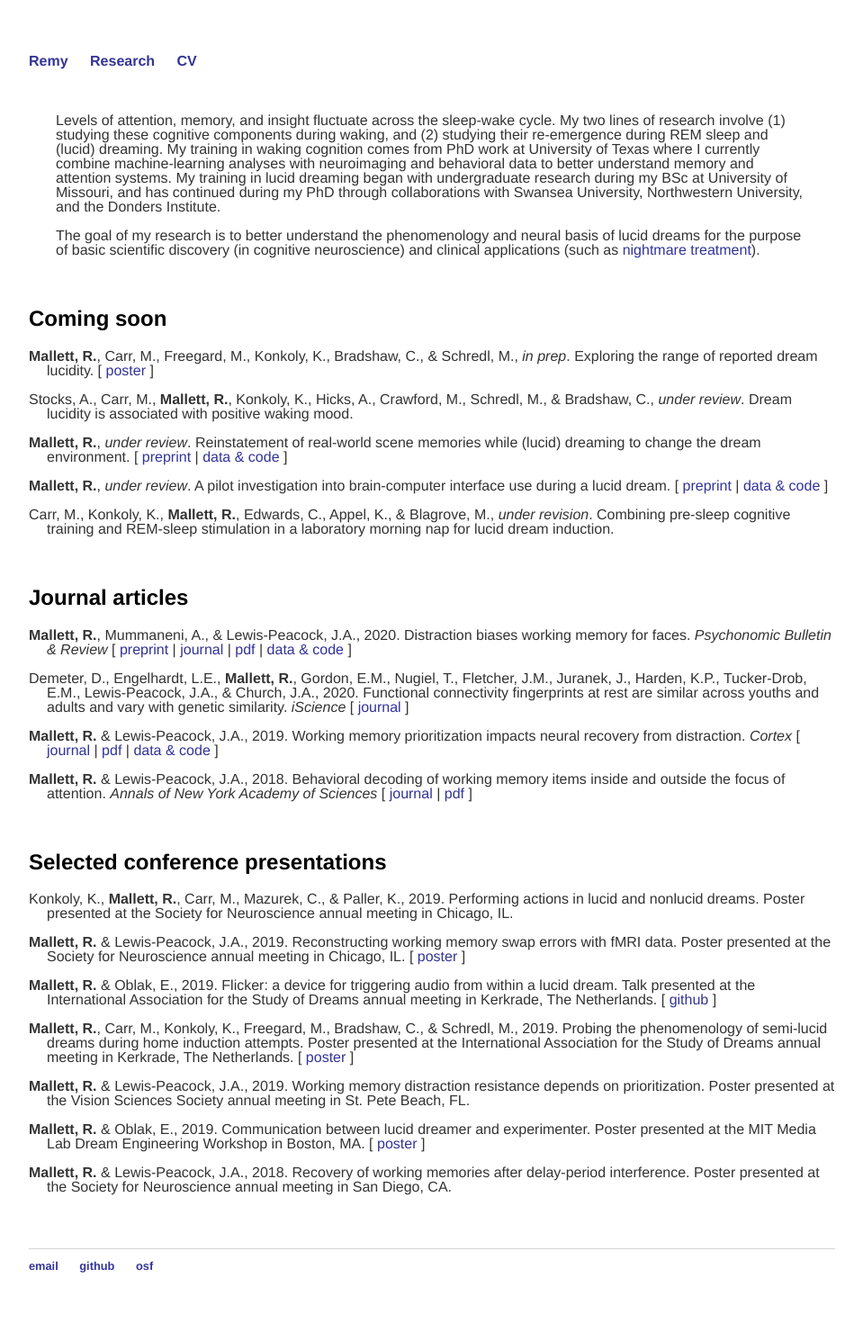
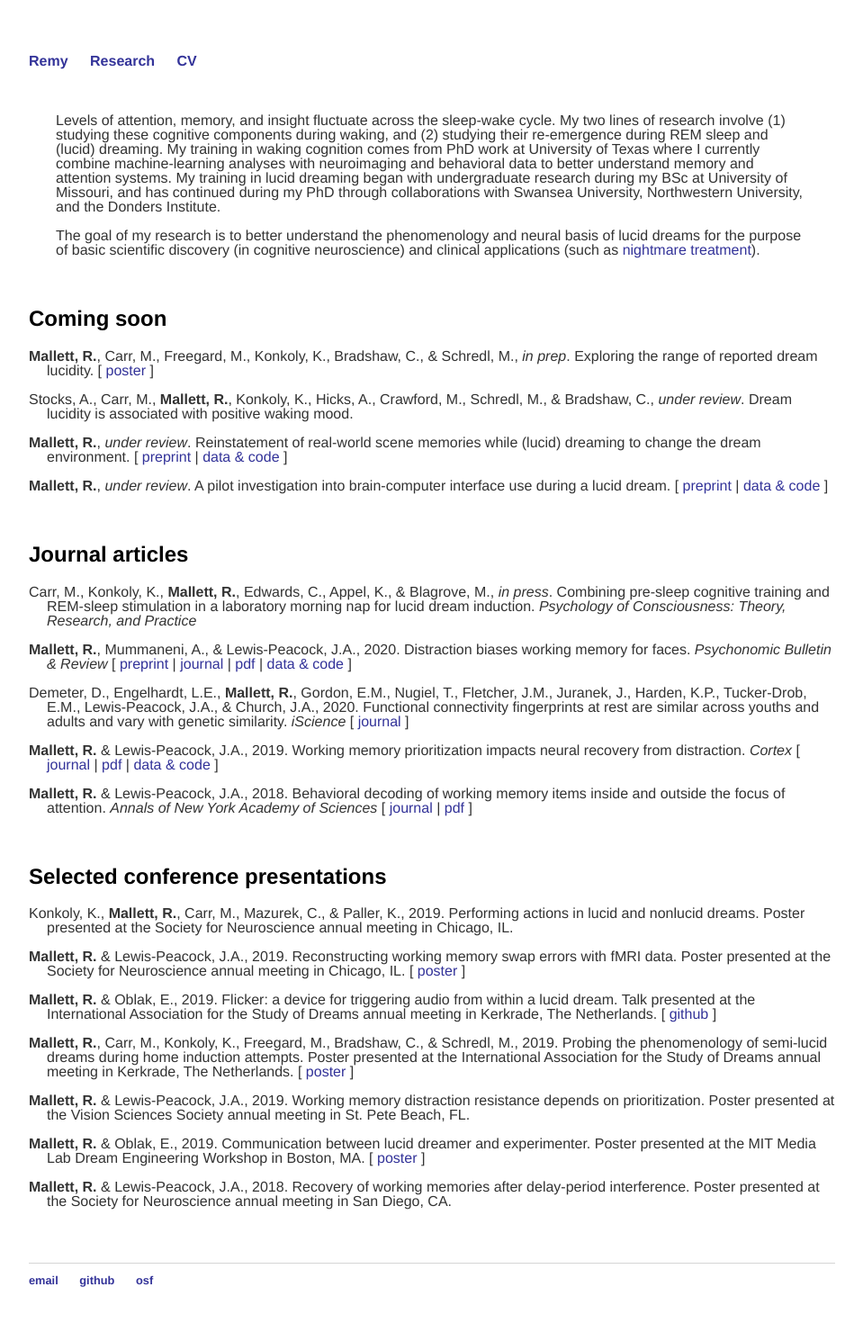
Before and after one commit to remrama/remrama.github.io, a Jekyll site: the page built from research/index.html, in a window 1280 px wide. Shown: the whole page at 90% size, without its empty margins (160-1119 px from the left). Built offline with Jekyll 4.4.1, drawn with Linux system fonts in a browser that asks for light colours.

Commit message:
hyperlu!

```diff
--- a/research/index.html
+++ b/research/index.html
@@ -27,13 +27,13 @@
     <p class="hanging">
         <strong>Mallett, R.</strong>, <em>under review</em>. A pilot investigation into brain-computer interface use during a lucid dream. [ <a href="https://doi.org/10.31219/osf.io/my3tq">preprint</a> | <a href="https://osf.io/mr7hf/">data & code</a> ]
     </p>
-    <p class="hanging">
-        Carr, M., Konkoly, K., <strong>Mallett, R.</strong>, Edwards, C., Appel, K., & Blagrove, M., <em>under revision</em>. Combining pre-sleep cognitive training and REM-sleep stimulation in a laboratory morning nap for lucid dream induction.
-    </p>
 
     <br>
     <h2>Journal articles</h2>
 
+    <p class="hanging">
+        Carr, M., Konkoly, K., <strong>Mallett, R.</strong>, Edwards, C., Appel, K., & Blagrove, M., <em>in press</em>. Combining pre-sleep cognitive training and REM-sleep stimulation in a laboratory morning nap for lucid dream induction. <em>Psychology of Consciousness: Theory, Research, and Practice</em>
+    </p>
     <p class="hanging">
         <strong>Mallett, R.</strong>, Mummaneni, A., & Lewis-Peacock, J.A., 2020. Distraction biases working memory for faces. <em>Psychonomic Bulletin & Review</em> [ <a href="https://osf.io/qvez5/">preprint</a> | <a href="https://doi.org/10.3758/s13423-019-01707-5">journal</a> | <a href="https://www.dropbox.com/s/vnacmeatjx2sp22/mallett2020.pdf?dl=0">pdf</a> | <a href="https://osf.io/8zsrx/">data & code</a> ]
     </p>
```
